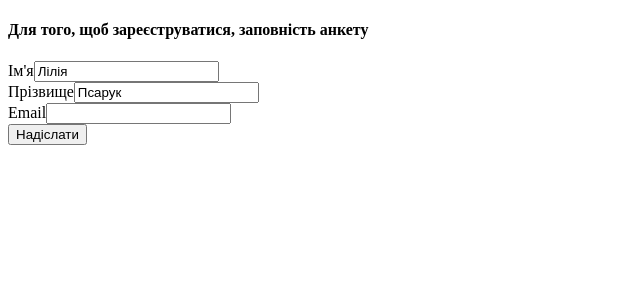
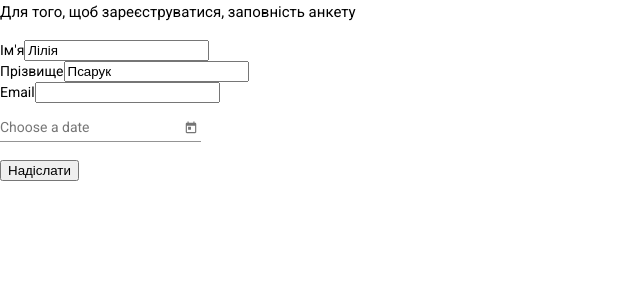
Before and after one commit to Psaruklily/formGSoft, an Angular app: page / in a window 1280 px wide. Shown: the top 300 px of the page, without its empty margins (0-640 px from the left). Built offline with nearby package versions, Linux system fonts and the light colour scheme.

Commit message:
Added datepicker

```diff
--- a/angular.json
+++ b/angular.json
@@ -24,6 +24,7 @@
               "src/assets"
             ],
             "styles": [
+              "./node_modules/@angular/material/prebuilt-themes/deeppurple-amber.css",
               "src/styles.css"
             ],
             "scripts": []
@@ -88,6 +89,7 @@
               "src/assets"
             ],
             "styles": [
+              "./node_modules/@angular/material/prebuilt-themes/deeppurple-amber.css",
               "src/styles.css"
             ],
             "scripts": []
@@ -119,6 +121,7 @@
           }
         }
       }
-    }},
+    }
+  },
   "defaultProject": "formGSoft"
 }
--- a/package.json
+++ b/package.json
@@ -12,10 +12,12 @@
   "private": true,
   "dependencies": {
     "@angular/animations": "~10.1.1",
+    "@angular/cdk": "^10.2.7",
     "@angular/common": "~10.1.1",
     "@angular/compiler": "~10.1.1",
     "@angular/core": "~10.1.1",
     "@angular/forms": "~10.1.1",
+    "@angular/material": "^10.2.7",
     "@angular/platform-browser": "~10.1.1",
     "@angular/platform-browser-dynamic": "~10.1.1",
     "@angular/router": "~10.1.1",
--- a/src/app/app.module.ts
+++ b/src/app/app.module.ts
@@ -6,6 +6,10 @@ import { AppComponent } from './app.component';
 import { FormsModule } from '@angular/forms';
 import { ReactiveFormsModule  } from '@angular/forms';
 import { FormComponent } from './form/form.component';
+import { NoopAnimationsModule } from '@angular/platform-browser/animations';
+import { MatNativeDateModule } from '@angular/material/core';
+import {MatDatepickerModule} from '@angular/material/datepicker';
+import {MatInputModule} from '@angular/material/input';
 
 @NgModule({
   declarations: [
@@ -15,8 +19,10 @@ import { FormComponent } from './form/form.component';
   imports: [
     BrowserModule,
     AppRoutingModule,
+    MatDatepickerModule, MatInputModule,MatNativeDateModule,
     FormsModule,
-    ReactiveFormsModule
+    ReactiveFormsModule,
+    NoopAnimationsModule
   ],
   providers: [],
   bootstrap: [AppComponent]
--- a/src/app/form/form.component.html
+++ b/src/app/form/form.component.html
@@ -26,6 +26,12 @@
         </div>
     </div>
 
+    <mat-form-field>
+        <input matInput [matDatepicker]="picker" placeholder="Choose a date">
+        <mat-datepicker-toggle matSuffix [for]="picker"></mat-datepicker-toggle>
+        <mat-datepicker #picker></mat-datepicker>
+    </mat-form-field>
+
     <div class="form-group">
         <button class="btn btn-default">
           Надіслати
--- a/src/app/form/form.component.ts
+++ b/src/app/form/form.component.ts
@@ -12,8 +12,14 @@ export class FormComponent implements OnInit {
 
   constructor() {
     this.formForDevelopers = new FormGroup({
-      developersName : new FormControl('Лілія', Validators.required),
-      developersSurname : new FormControl('Псарук', Validators.required),
+      developersName : new FormControl('Лілія', [
+        Validators.required,
+        Validators.pattern('([a-zA-Z]).{2,}')
+      ]),
+      developersSurname : new FormControl('Псарук', [
+        Validators.required,
+        Validators.pattern('([a-zA-Z]).{2,}')
+      ]),
       developersEmail : new FormControl('', [
         Validators.required,
         Validators.email
--- a/src/index.html
+++ b/src/index.html
@@ -6,8 +6,10 @@
   <base href="/">
   <meta name="viewport" content="width=device-width, initial-scale=1">
   <link rel="icon" type="image/x-icon" href="favicon.ico">
+  <link href="https://fonts.googleapis.com/css?family=Roboto:300,400,500&display=swap" rel="stylesheet">
+  <link href="https://fonts.googleapis.com/icon?family=Material+Icons" rel="stylesheet">
 </head>
-<body>
+<body class="mat-typography">
   <app-root></app-root>
 </body>
 </html>
--- a/src/styles.css
+++ b/src/styles.css
@@ -1 +1,4 @@
 /* You can add global styles to this file, and also import other style files */
+
+html, body { height: 100%; }
+body { margin: 0; font-family: Roboto, "Helvetica Neue", sans-serif; }
```
Also changed, not shown: 1 other file (tests, documents, lock files or other folders).
